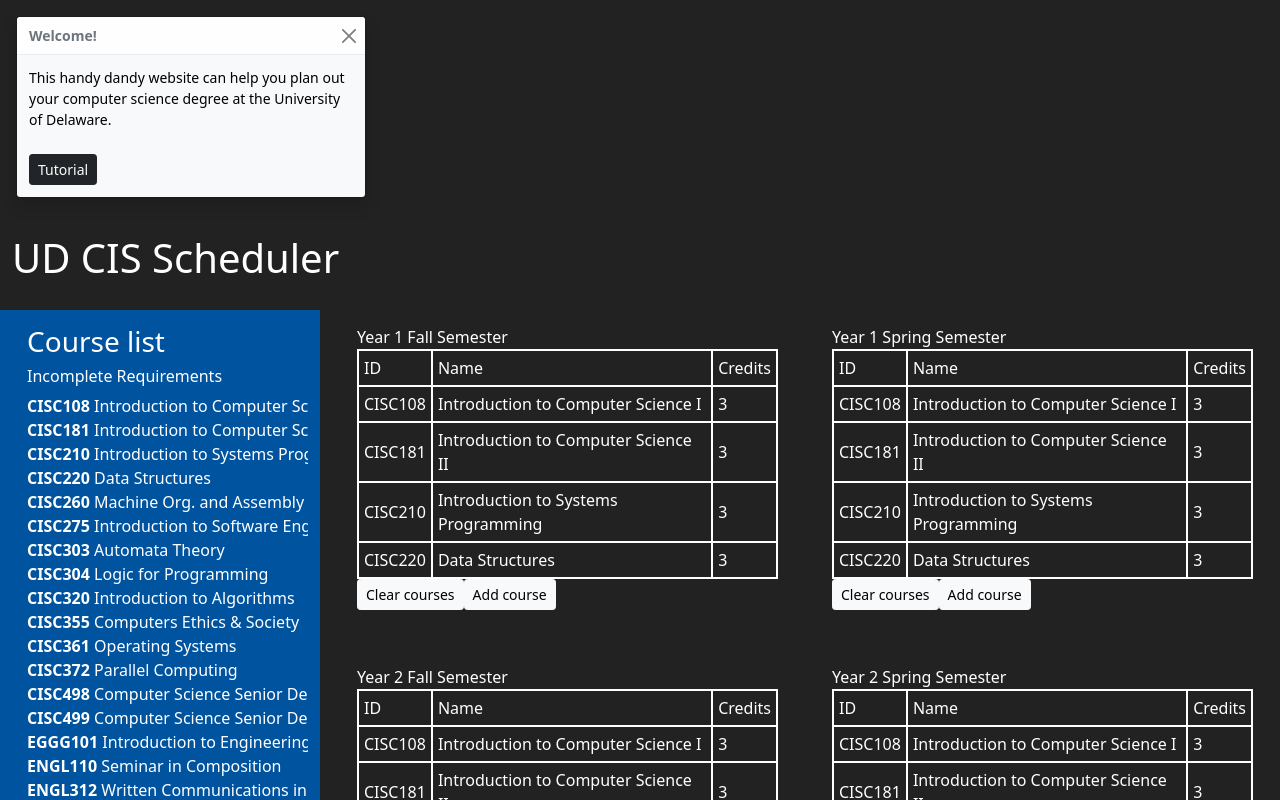
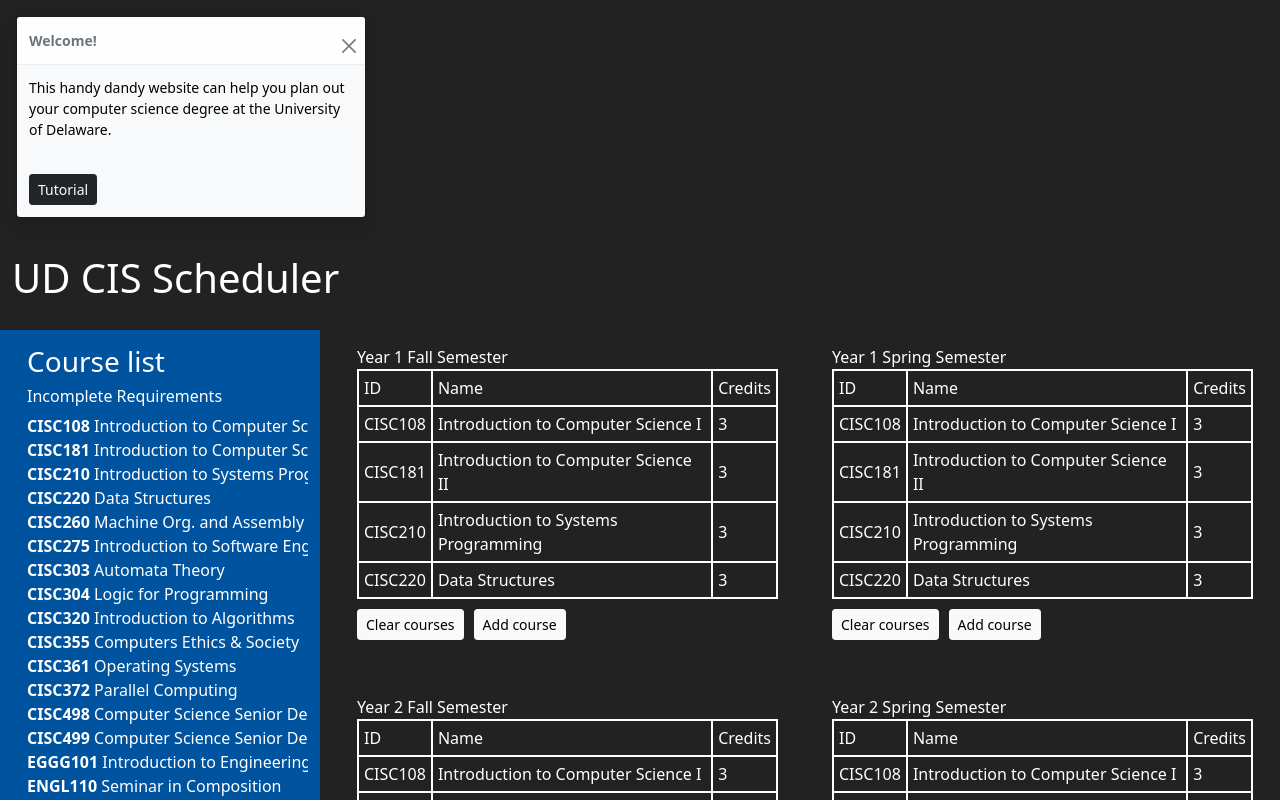
Before and after one commit to mnawar27/ud-cis-scheduler-team-7, a React (Create React App) app: page / in a window 1280 px wide. Shown: the top 800 px of the page. Built offline with nearby package versions, Linux system fonts and the light colour scheme.

Commit message:
made buttons prettier :)

```diff
--- a/src/Components/Semester.css
+++ b/src/Components/Semester.css
@@ -12,3 +12,7 @@
     border-color: white;
     color: white;
 }
+Button {
+    margin-top: 10px;
+    margin-right: 10px;
+}
```
